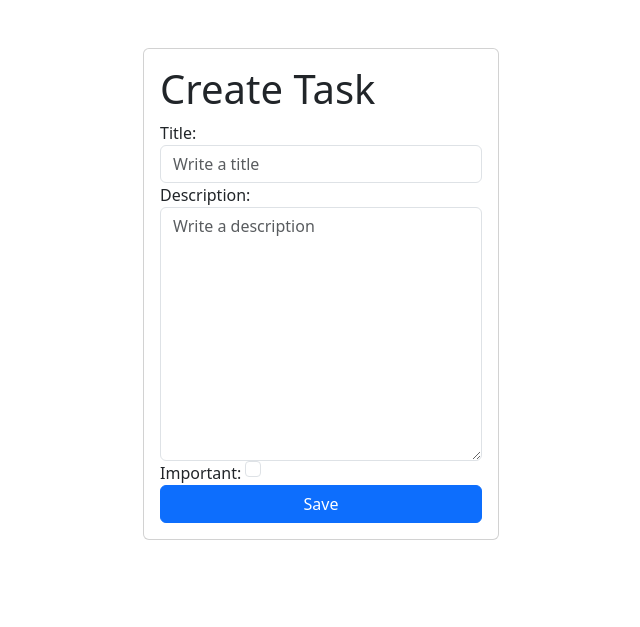
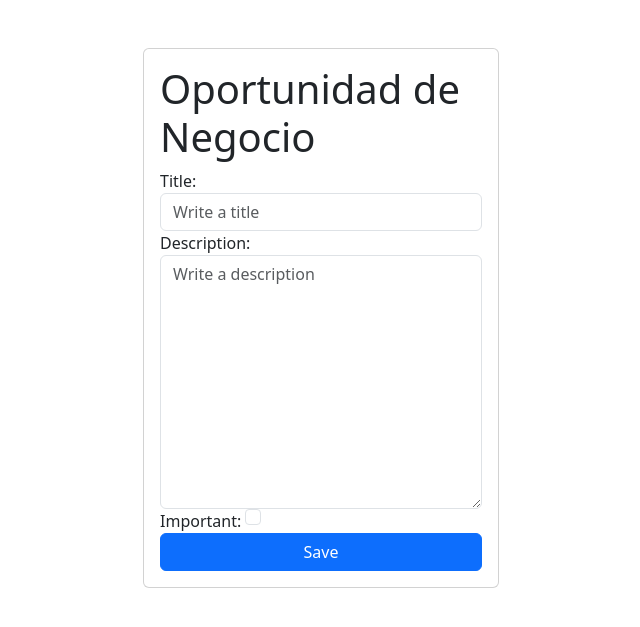
Before and after one commit to molivadatascience/django-auth-crud, a Django app: page /tasks/create/ in a window 1280 px wide. Shown: the part 56-683 px from the top of the page, without its empty margins (319-959 px from the left). Run offline with Django 5.2, Linux system fonts and the light colour scheme; the visitor is signed in with stand-in values (Sample User, id 1).

Commit message:
first commit

```diff
--- a/tasks/templates/create_task.html
+++ b/tasks/templates/create_task.html
@@ -6,7 +6,7 @@
     <div class="row">
         <div class="col-md-4 offset-md-4 mt-5">
             <form action="/tasks/create/" method="POST" class="card card-body">
-                <h1>Create Task</h1>
+                <h1>Oportunidad de Negocio</h1>
                 {{error}}
                 {% csrf_token %}
 
```
